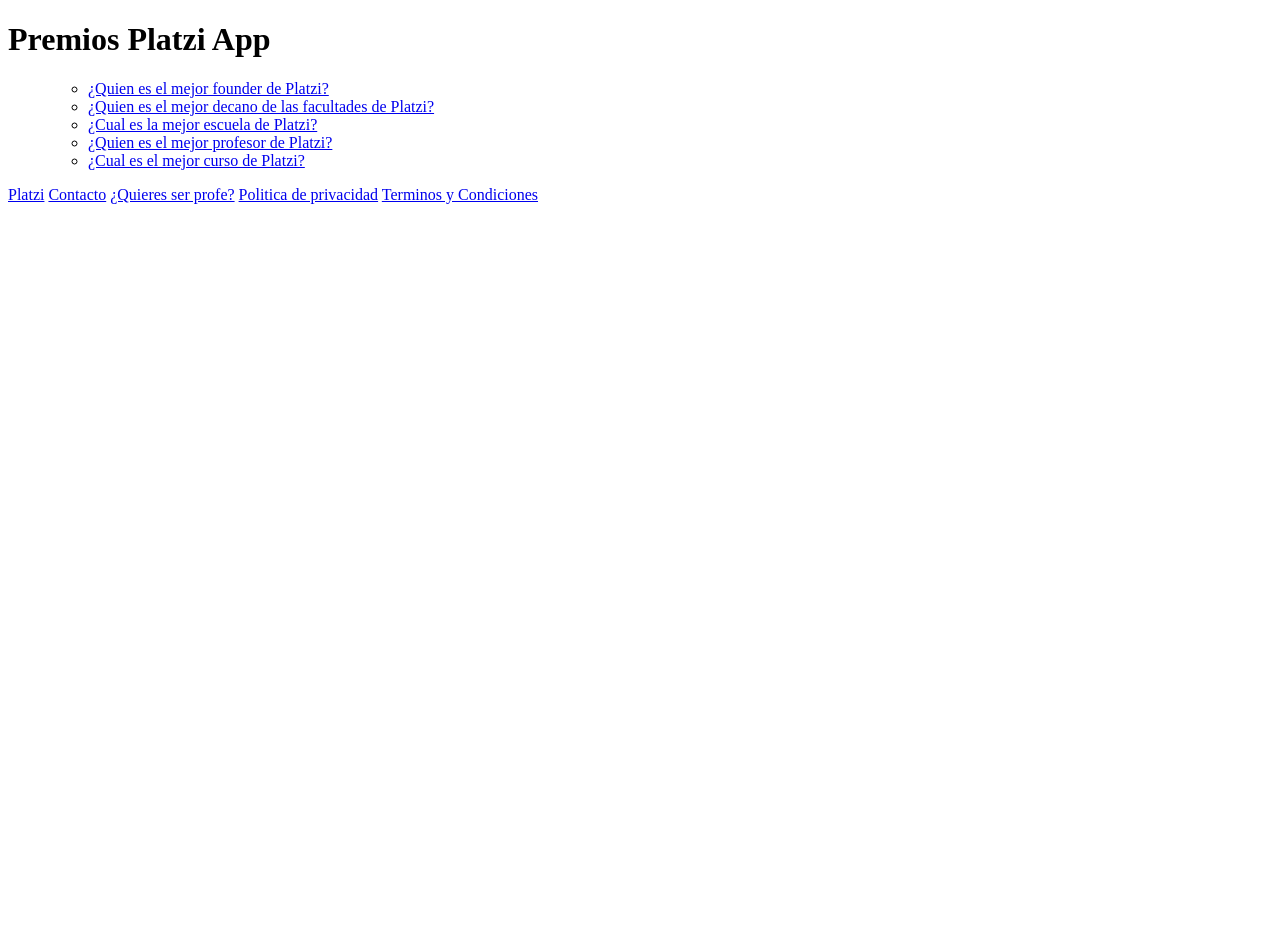
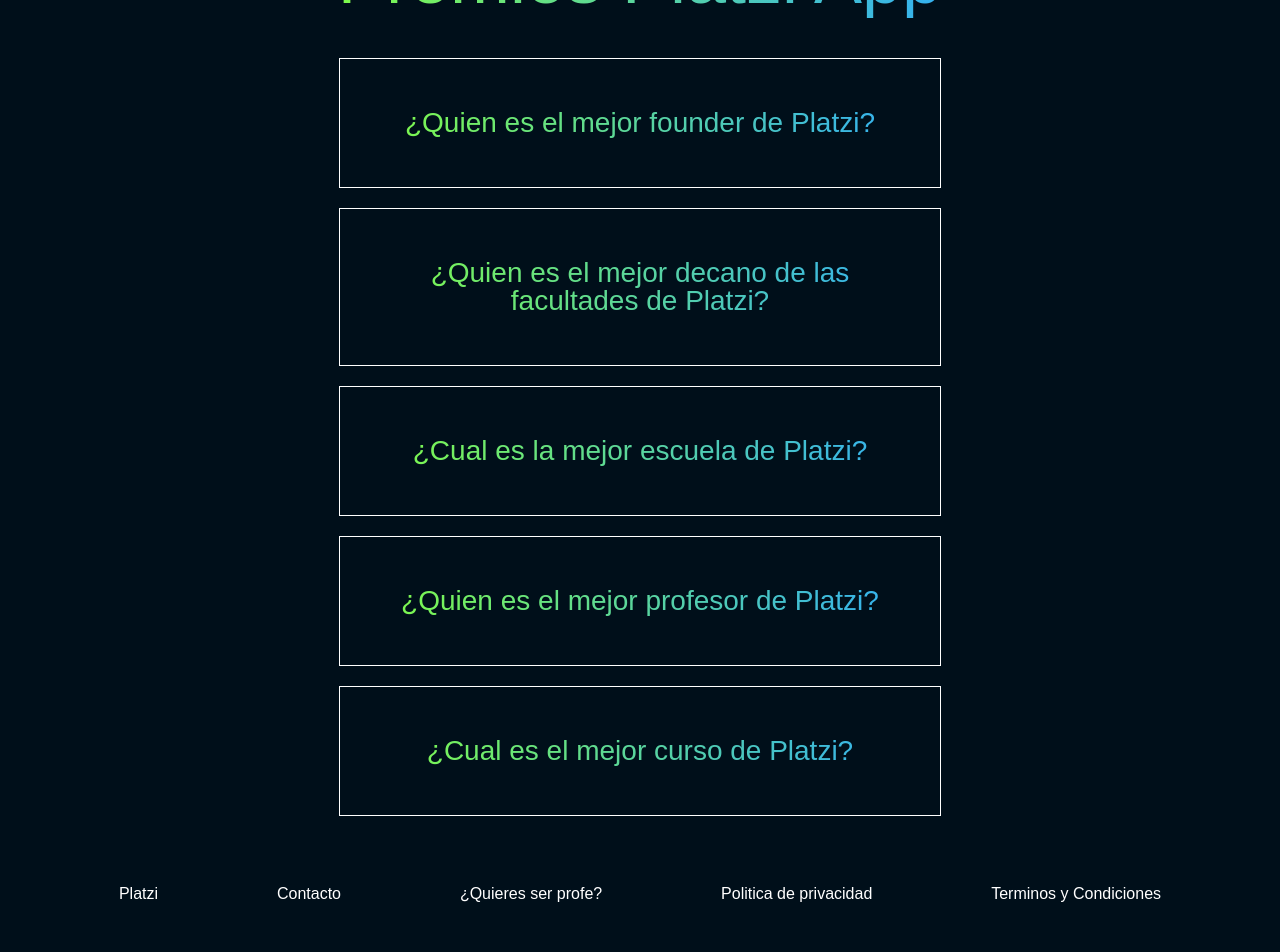
Before and after one commit to ERL151201/proyecto_django, a Django app: page /polls/ in a window 1280 px wide. Before the commit the page ends 204 px from the top, so only its background shows below. Run offline with Django 4.2, Linux system fonts and the light colour scheme; data comes from the database, SQL or seed files in the repository.

Commit message:
Añadiendo estilos al home de nuestra aplicación

```diff
--- /dev/null
+++ b/premiosplatziapp/polls/static/polls/reset.css
@@ -0,0 +1,137 @@
+/* http://meyerweb.com/eric/tools/css/reset/
+   v2.0 | 20110126
+   License: none (public domain)
+*/
+
+html,
+body,
+div,
+span,
+applet,
+object,
+iframe,
+h1,
+h2,
+h3,
+h4,
+h5,
+h6,
+p,
+blockquote,
+pre,
+a,
+abbr,
+acronym,
+address,
+big,
+cite,
+code,
+del,
+dfn,
+em,
+img,
+ins,
+kbd,
+q,
+s,
+samp,
+small,
+strike,
+strong,
+sub,
+sup,
+tt,
+var,
+b,
+u,
+i,
+center,
+dl,
+dt,
+dd,
+ol,
+ul,
+li,
+fieldset,
+form,
+label,
+legend,
+table,
+caption,
+tbody,
+tfoot,
+thead,
+tr,
+th,
+td,
+article,
+aside,
+canvas,
+details,
+embed,
+figure,
+figcaption,
+footer,
+header,
+hgroup,
+menu,
+nav,
+output,
+ruby,
+section,
+summary,
+time,
+mark,
+audio,
+video {
+    margin: 0;
+    padding: 0;
+    border: 0;
+    font-size: 100%;
+    font: inherit;
+    vertical-align: baseline;
+}
+
+
+/* HTML5 display-role reset for older browsers */
+
+article,
+aside,
+details,
+figcaption,
+figure,
+footer,
+header,
+hgroup,
+menu,
+nav,
+section {
+    display: block;
+}
+
+body {
+    line-height: 1;
+}
+
+ol,
+ul {
+    list-style: none;
+}
+
+blockquote,
+q {
+    quotes: none;
+}
+
+blockquote:before,
+blockquote:after,
+q:before,
+q:after {
+    content: '';
+    content: none;
+}
+
+table {
+    border-collapse: collapse;
+    border-spacing: 0;
+}
--- a/premiosplatziapp/polls/static/polls/style.css
+++ b/premiosplatziapp/polls/static/polls/style.css
@@ -1,8 +1,59 @@
-li a {
-    color: green;
+body {
+    display: flex;
+    align-items: center;
+    justify-content: center;
+    flex-direction: column;
+    height: 100vh;
+    background: hsl(204, 100%, 5%);
+    font-family: Arial, Helvetica, sans-serif;
 }
 
+header {
+    display: flex;
+    align-items: center;
+    justify-content: center;
+    padding: 50px;
+    padding-top: 100px;
+    height: 60px;
+    font-size: 72px;
+    color: #71632d;
+}
 
-/*body {
-    background: white url("images/bg.gif") no-repeat;
-}*/
+ul {
+    display: flex;
+    align-items: center;
+    justify-content: center;
+    flex-direction: column;
+}
+
+header,
+ul {
+    background: linear-gradient( to right, hsl(98 100% 62%), hsl(204 100% 59%));
+    -webkit-background-clip: text;
+    -webkit-text-fill-color: transparent;
+    text-align: center;
+}
+
+li {
+    display: flex;
+    align-items: center;
+    justify-content: center;
+    width: 500px;
+    border: 1px solid white;
+    padding: 50px;
+    margin-bottom: 20px;
+    font-size: 28px;
+}
+
+a {
+    color: white;
+    text-decoration: none;
+}
+
+footer {
+    display: flex;
+    align-items: center;
+    justify-content: space-evenly;
+    width: 100%;
+    padding: 50px 0;
+}
--- a/premiosplatziapp/polls/templates/polls/index.html
+++ b/premiosplatziapp/polls/templates/polls/index.html
@@ -1,9 +1,12 @@
+{% load static %}
 <!DOCTYPE html>
 <html lang="en">
 <head>
     <meta charset="UTF-8">
     <meta http-equiv="X-UA-Compatible" content="IE=edge">
     <meta name="viewport" content="width=device-width, initial-scale=1.0">
+    <link rel="stylesheet" href="{% static 'polls/reset.css' %}">
+    <link rel="stylesheet" href="{% static 'polls/style.css' %}">
     <title>Premios Platzi App</title>
 </head>
 <body>
@@ -11,9 +14,7 @@
         <h1>Premios Platzi App</h1>
     </header>
     <main>
-        <ul>
-            {% if latest_question_list %}
-
+        {% if latest_question_list %}
         <ul>
             {% for question in latest_question_list  %}
                     <li><a href="{% url "polls:detail" question.id %}">{{question.question_text}}</a></li>
```
